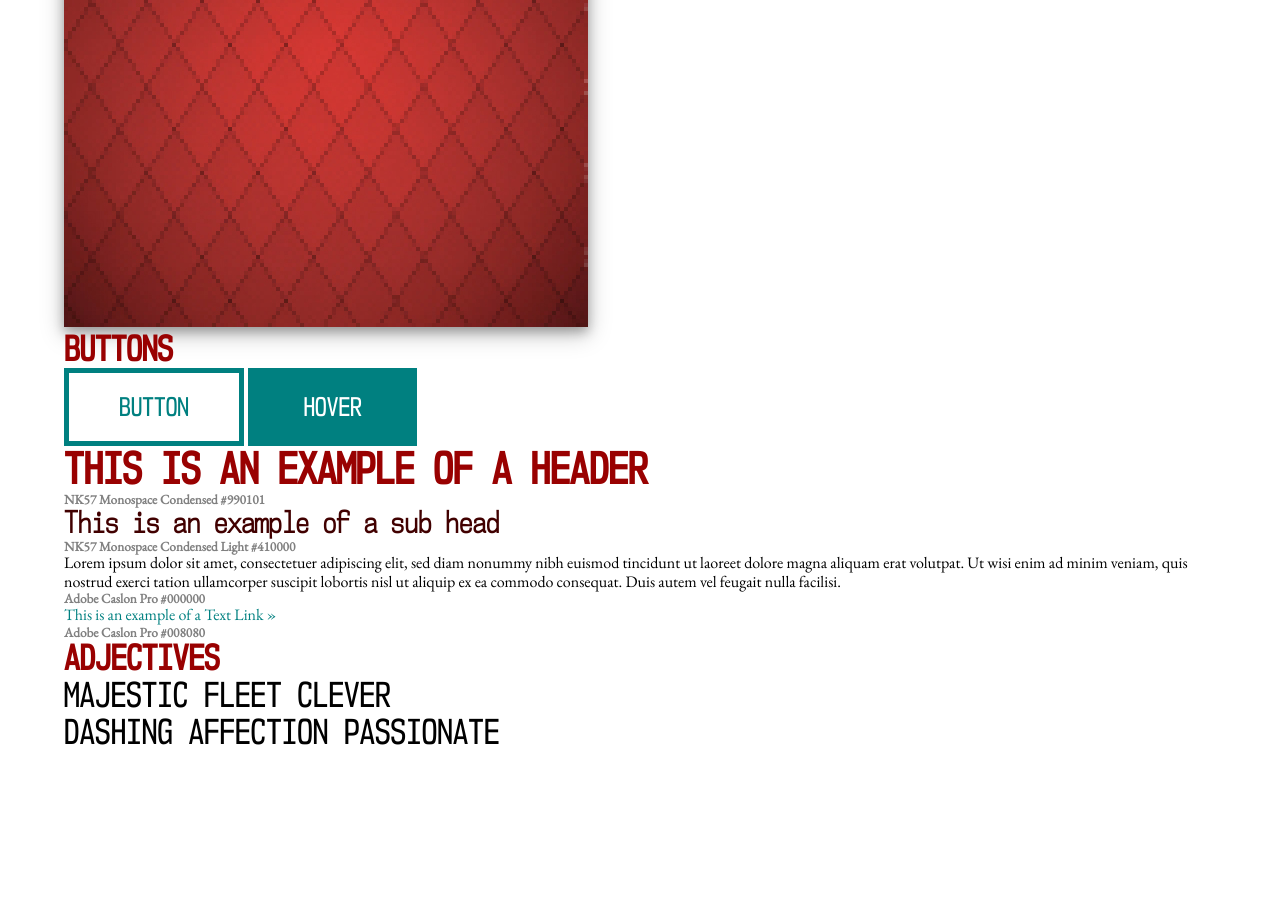
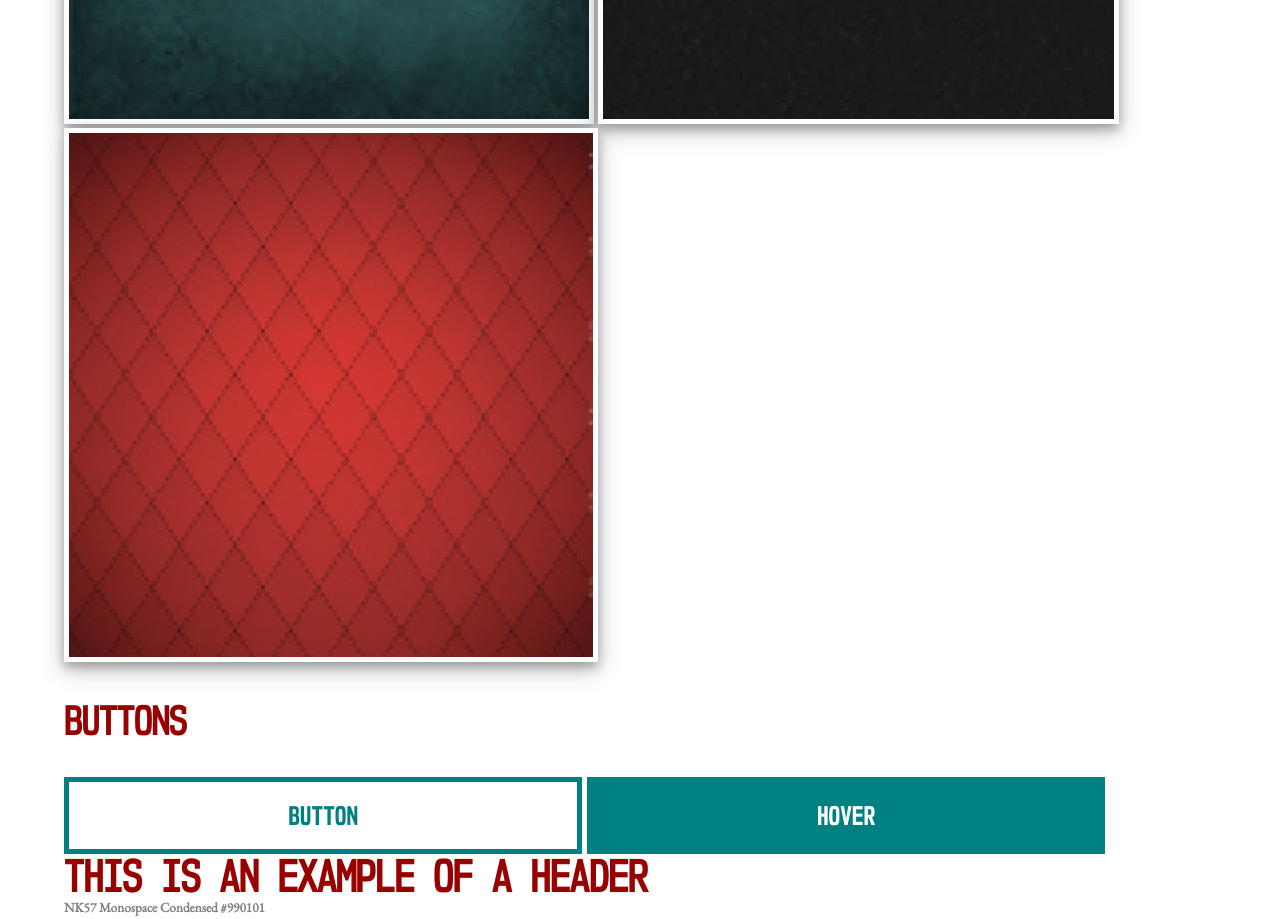
Before and after one commit to hannahpatrice/project_final2_helms_hannah, a plain HTML site: page index.html in a window 1280 px wide. Shown: the part 1500-2419 px from the top of the page. Before the commit the page ends 2251 px from the top, so only its background shows below. Drawn offline with nearby package versions, Linux system fonts and the light colour scheme.

Commit message:
Set colors, textures and buttons to flex

```diff
--- a/css/main.css
+++ b/css/main.css
@@ -14,34 +14,46 @@
 	src: url('../fonts/nk57light.ttf');
 }
 
+@font-face {
+	font-family: 'nk57 bold';
+	src: url('../fonts/nk57bold.ttf');
+}
+
 .container {
 	margin: auto;
 	width: 90%;
-	padding-top: 8%;
+}
+
+div img {
+	border: 5px solid white;
 }
 
 h1{
 	font-family: 'nk57';
 	color: white;
 	display: inline-block;
-	padding-left: 13%;
+	padding-left: 30%;
+	font-size: 56px;
 }
 
 h2 {
 	color: #990101;
 	font-family: 'nk57';
 	text-transform: uppercase;
-	font-size: 2rem;
+	font-size: 2.25em;
+	padding-bottom: 3%;
 }
 
 .example {
 	font-size: 2.5rem;
+	padding-bottom: 0;
 }
 
 h3 {
 	font-family: 'nk57 light';
 	font-size: 1.75rem;
 	color: #410000;
+	padding-top: 2%;
 }
 
 h5 {
@@ -78,8 +90,9 @@ a:hover {
 	border: 5px solid #008080;
 	color: #008080;
 	padding: 20px 50px;
-	font-family: 'nk57';
+	font-family: 'nk57 bold';
 	font-size: 1.5em;
+	width: 45%;
 }
 
 .button:hover {
@@ -90,11 +103,12 @@ a:hover {
 
 .hover {
 	padding: 20px 50px;
-	font-family: 'nk57';
+	font-family: 'nk57 bold';
 	font-size: 1.5em;
     background-color: #008080;
     color: white;
 	border: 5px solid #008080;
+	width: 45%;
 }
 
 .hover:hover {
@@ -108,12 +122,22 @@ header {
 	background-color: black;
 	padding: 1px 5%;
 	box-shadow: 0 5px 10px 0 rgba(0, 0, 0, 0.25), 0 7px 22px 0 rgba(0, 0, 0, 0.25);
+	margin-bottom: 225px;
 }
 
 .logo {
-	width: 10%;
+	width: 13%;
 	display: inline-block;
 	position: absolute;
 	z-index: 1000;
 	padding-top: 10px;
+	min-width: 250px;
 }
+
+article + article {
+	padding-top: 3%;
+}
+
+section + section {
+	padding-top: 3%
+}
```
Also changed, not shown: index.html (+0 -1 lines), fonts/nk57bold.ttf (added), 1 other file.
